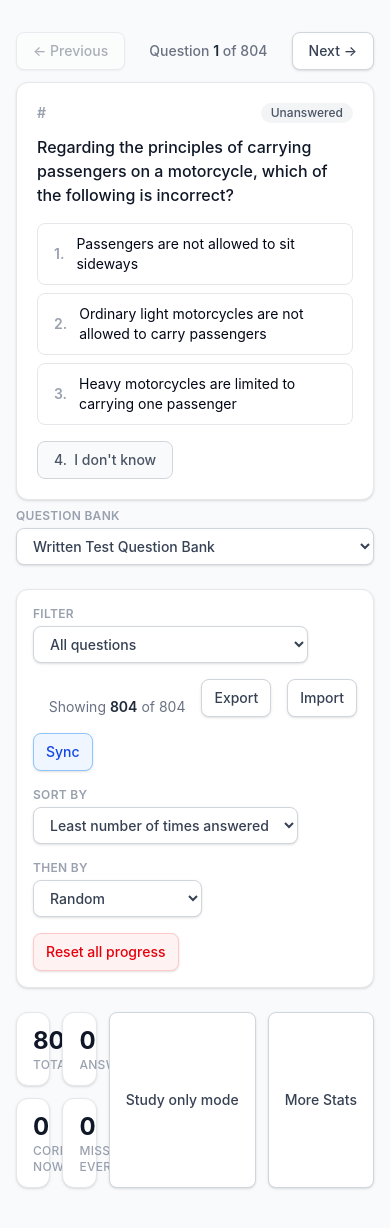
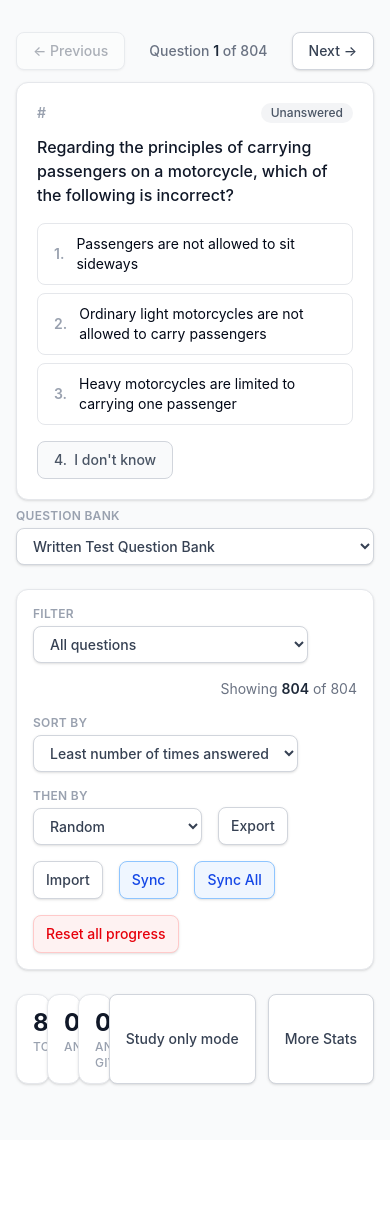
Before and after one commit to emiraga/2026-taiwan-motorcycle-written-test-practice, a React (Vite) app: page / in a window 390 px wide. Shown: the top 1228 px of the page. After the commit the page ends 1140 px from the top, so only its background shows below. Built offline with nearby package versions, Linux system fonts and the light colour scheme.

Commit message:
Sync all button

```diff
--- a/src/App.tsx
+++ b/src/App.tsx
@@ -10,7 +10,6 @@ import type {
 import {
   isLastIncorrect,
   isUnanswered,
-  lastAttempt,
   timesAnswered,
   wasEverIncorrect,
 } from "@/lib/progress";
@@ -21,6 +20,7 @@ import {
   exportFileName,
   loadFilter,
   loadLastBank,
+  loadProgress,
   loadSecondarySort,
   loadSort,
   loadStudyOnly,
@@ -29,11 +29,13 @@ import {
   parseProgress,
   saveFilter,
   saveLastBank,
+  saveProgress,
   saveSecondarySort,
   saveSort,
   saveStudyOnly,
   saveSyncSecret,
 } from "@/lib/storage";
+import { BANKS } from "@/lib/banks";
 import { cn } from "@/lib/utils";
 import { syncBank } from "@/lib/sync";
 import { Controls } from "@/components/Controls";
@@ -104,17 +106,44 @@ function App() {
     }
   };
 
+  // Returns the stored sync passphrase, prompting for and saving it on first
+  // use. Returns null if the user dismisses the prompt without entering one.
+  const ensureSyncSecret = (): string | null => {
+    const existing = loadSyncSecret();
+    if (existing) return existing;
+    const secret = window.prompt("Enter the sync passphrase")?.trim() ?? "";
+    if (!secret) return null;
+    saveSyncSecret(secret);
+    return secret;
+  };
+
   const handleSync = async () => {
     try {
-      let secret = loadSyncSecret();
-      if (!secret) {
-        secret = window.prompt("Enter the sync passphrase")?.trim() ?? "";
-        if (!secret) return;
-        saveSyncSecret(secret);
-      }
+      const secret = ensureSyncSecret();
+      if (!secret) return;
       const merged = await syncBank(progress, secret);
       replaceProgress(merged);
       window.alert("Sync complete.");
+    } catch (err) {
+      window.alert(err instanceof Error ? err.message : String(err));
+    }
+  };
+
+  // Sync every bank in one go. Each bank is handled the same way: read its
+  // progress fresh from localStorage (the source of truth — the active bank's
+  // in-memory state is already mirrored there on every change), sync it, and
+  // write the merged result back. The active bank additionally refreshes its
+  // in-memory state so the UI reflects the merge.
+  const handleSyncAll = async () => {
+    try {
+      const secret = ensureSyncSecret();
+      if (!secret) return;
+      for (const b of BANKS) {
+        const merged = await syncBank(loadProgress(b.id), secret);
+        saveProgress(merged);
+        if (b.id === bank) replaceProgress(merged);
+      }
+      window.alert("Sync All complete.");
     } catch (err) {
       window.alert(err instanceof Error ? err.message : String(err));
     }
@@ -249,18 +278,16 @@ function App() {
   });
 
   const stats = useMemo(() => {
-    if (!questions) return { total: 0, answered: 0, correctNow: 0, missed: 0 };
+    if (!questions) return { total: 0, answered: 0, answersGiven: 0 };
     let answered = 0;
-    let correctNow = 0;
-    let missed = 0;
+    let answersGiven = 0;
     for (const q of questions) {
       const p = progress.answers[q.number];
+      answersGiven += timesAnswered(p);
       if (isUnanswered(p)) continue;
       answered += 1;
-      if (lastAttempt(p)?.correct) correctNow += 1;
-      if (wasEverIncorrect(p)) missed += 1;
     }
-    return { total: questions.length, answered, correctNow, missed };
+    return { total: questions.length, answered, answersGiven };
   }, [questions, progress]);
 
   if (error) {
@@ -344,6 +371,7 @@ function App() {
             onExport={handleExport}
             onImport={handleImport}
             onSync={handleSync}
+            onSyncAll={handleSyncAll}
           />
         </div>
 
--- a/src/components/Controls.tsx
+++ b/src/components/Controls.tsx
@@ -20,6 +20,7 @@ interface ControlsProps {
   onExport: () => void;
   onImport: (file: File) => void;
   onSync: () => void;
+  onSyncAll: () => void;
 }
 
 const selectClass =
@@ -41,6 +42,7 @@ export function Controls({
   onExport,
   onImport,
   onSync,
+  onSyncAll,
 }: ControlsProps) {
   const fileInputRef = useRef<HTMLInputElement>(null);
 
@@ -68,6 +70,41 @@ export function Controls({
         {total}
       </span>
 
+      <label className="flex flex-col gap-1">
+        <span className="text-xs font-semibold uppercase tracking-wide text-gray-400">
+          Sort by
+        </span>
+        <select
+          className={selectClass}
+          value={sort}
+          onChange={(e) => onSortChange(e.target.value as SortMode)}
+        >
+          {SORT_OPTIONS.map((o) => (
+            <option key={o.value} value={o.value}>
+              {o.label}
+            </option>
+          ))}
+        </select>
+      </label>
+
+      <label className="flex flex-col gap-1">
+        <span className="text-xs font-semibold uppercase tracking-wide text-gray-400">
+          Then by
+        </span>
+        <select
+          className={selectClass}
+          value={secondarySort}
+          onChange={(e) =>
+            onSecondarySortChange(e.target.value as SecondarySortMode)
+          }
+        >
+          {SECONDARY_SORT_OPTIONS.map((o) => (
+            <option key={o.value} value={o.value}>
+              {o.label}
+            </option>
+          ))}
+        </select>
+      </label>
       <button
         type="button"
         onClick={onExport}
@@ -104,41 +141,13 @@ export function Controls({
         Sync
       </button>
 
-      <label className="flex flex-col gap-1">
-        <span className="text-xs font-semibold uppercase tracking-wide text-gray-400">
-          Sort by
-        </span>
-        <select
-          className={selectClass}
-          value={sort}
-          onChange={(e) => onSortChange(e.target.value as SortMode)}
-        >
-          {SORT_OPTIONS.map((o) => (
-            <option key={o.value} value={o.value}>
-              {o.label}
-            </option>
-          ))}
-        </select>
-      </label>
-
-      <label className="flex flex-col gap-1">
-        <span className="text-xs font-semibold uppercase tracking-wide text-gray-400">
-          Then by
-        </span>
-        <select
-          className={selectClass}
-          value={secondarySort}
-          onChange={(e) =>
-            onSecondarySortChange(e.target.value as SecondarySortMode)
-          }
-        >
-          {SECONDARY_SORT_OPTIONS.map((o) => (
-            <option key={o.value} value={o.value}>
-              {o.label}
-            </option>
-          ))}
-        </select>
-      </label>
+      <button
+        type="button"
+        onClick={onSyncAll}
+        className={`${buttonClass} border-blue-300 bg-blue-50 text-blue-700 hover:bg-blue-100`}
+      >
+        Sync All
+      </button>
 
       <button
         type="button"
--- a/src/components/StatsBar.tsx
+++ b/src/components/StatsBar.tsx
@@ -1,8 +1,7 @@
 export interface QuestionStats {
   total: number;
   answered: number;
-  correctNow: number;
-  missed: number;
+  answersGiven: number;
 }
 
 function Stat({ label, value }: { label: string; value: string | number }) {
@@ -18,11 +17,10 @@ function Stat({ label, value }: { label: string; value: string | number }) {
 
 export function StatsBar({ stats }: { stats: QuestionStats }) {
   return (
-    <div className="grid grid-cols-2 gap-3 sm:grid-cols-4">
+    <div className="grid grid-cols-3 gap-3">
       <Stat label="Total" value={stats.total} />
       <Stat label="Answered" value={stats.answered} />
-      <Stat label="Correct now" value={stats.correctNow} />
-      <Stat label="Missed ever" value={stats.missed} />
+      <Stat label="Answers given" value={stats.answersGiven} />
     </div>
   );
 }
```
Also changed, not shown: public/Hazard_Perception_Multiple.json, 1 other file (tests, documents, lock files or other folders).
